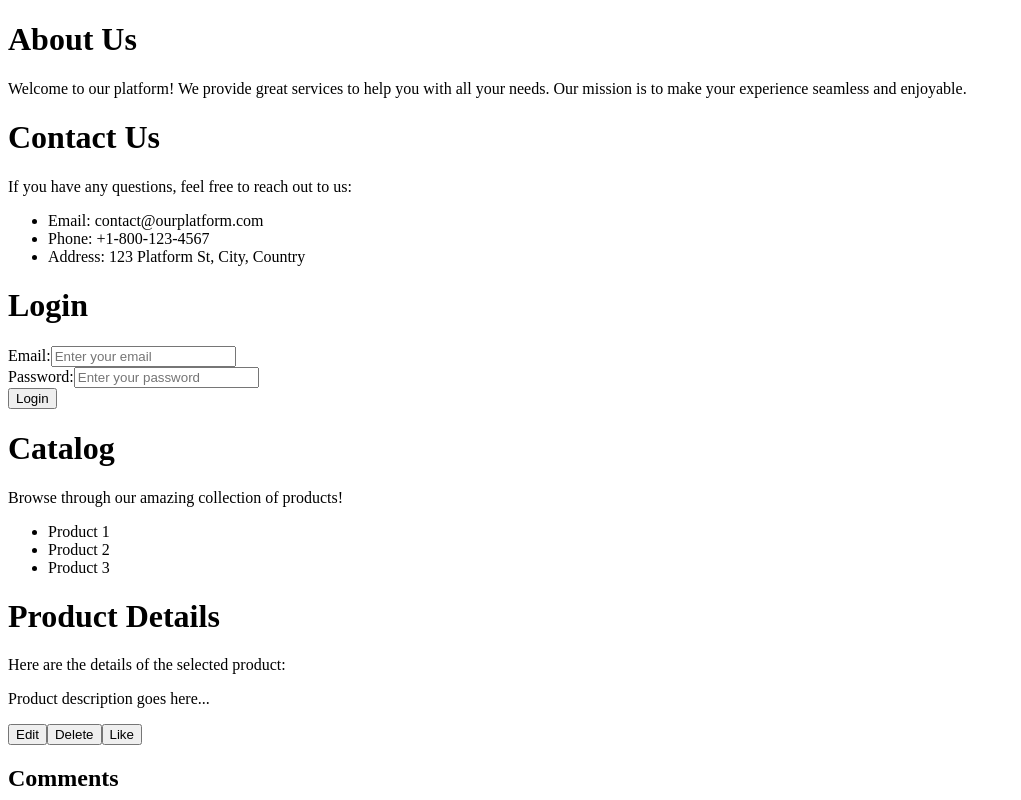
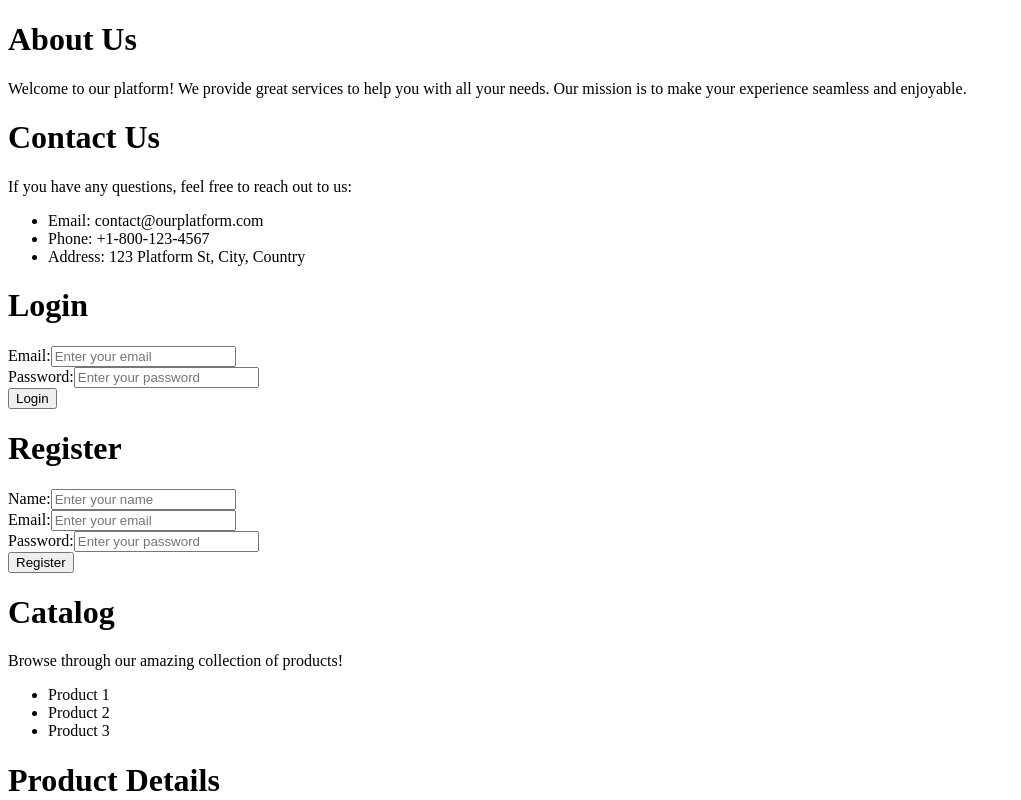
Before and after one commit to Aleksandar-Minchev/react.js-recipe-master, a React (Vite) app in the folder client/: page / in a window 1280 px wide. Shown: the top 800 px of the page, without its empty margins (0-1021 px from the left). Built offline with nearby package versions, Linux system fonts and the light colour scheme.

Commit message:
Adding Register Page View

```diff
--- a/client/src/App.jsx
+++ b/client/src/App.jsx
@@ -4,6 +4,8 @@
 import Contacts from './components/Contacts';
 import Details from './components/Details';
 import Login from './components/Login';
+import Register from './components/Register';
+
 
 function App() {
 
@@ -12,6 +14,7 @@
         <About />
         <Contacts />
         <Login />
+        <Register />
         <Catalog />
         <Details />
     </>
--- /dev/null
+++ b/client/src/components/Register.jsx
@@ -0,0 +1,19 @@
+export default function Register() {
+    return(
+        <>
+        <h1>Register</h1>
+        <form>
+        <label>Name:</label>
+        <input type="text" placeholder="Enter your name" required />
+        <br />
+        <label>Email:</label>
+        <input type="email" placeholder="Enter your email" required />
+        <br />
+        <label>Password:</label>
+        <input type="password" placeholder="Enter your password" required />
+        <br />
+        <button type="submit">Register</button>
+        </form>
+        </>
+    );
+}
```
